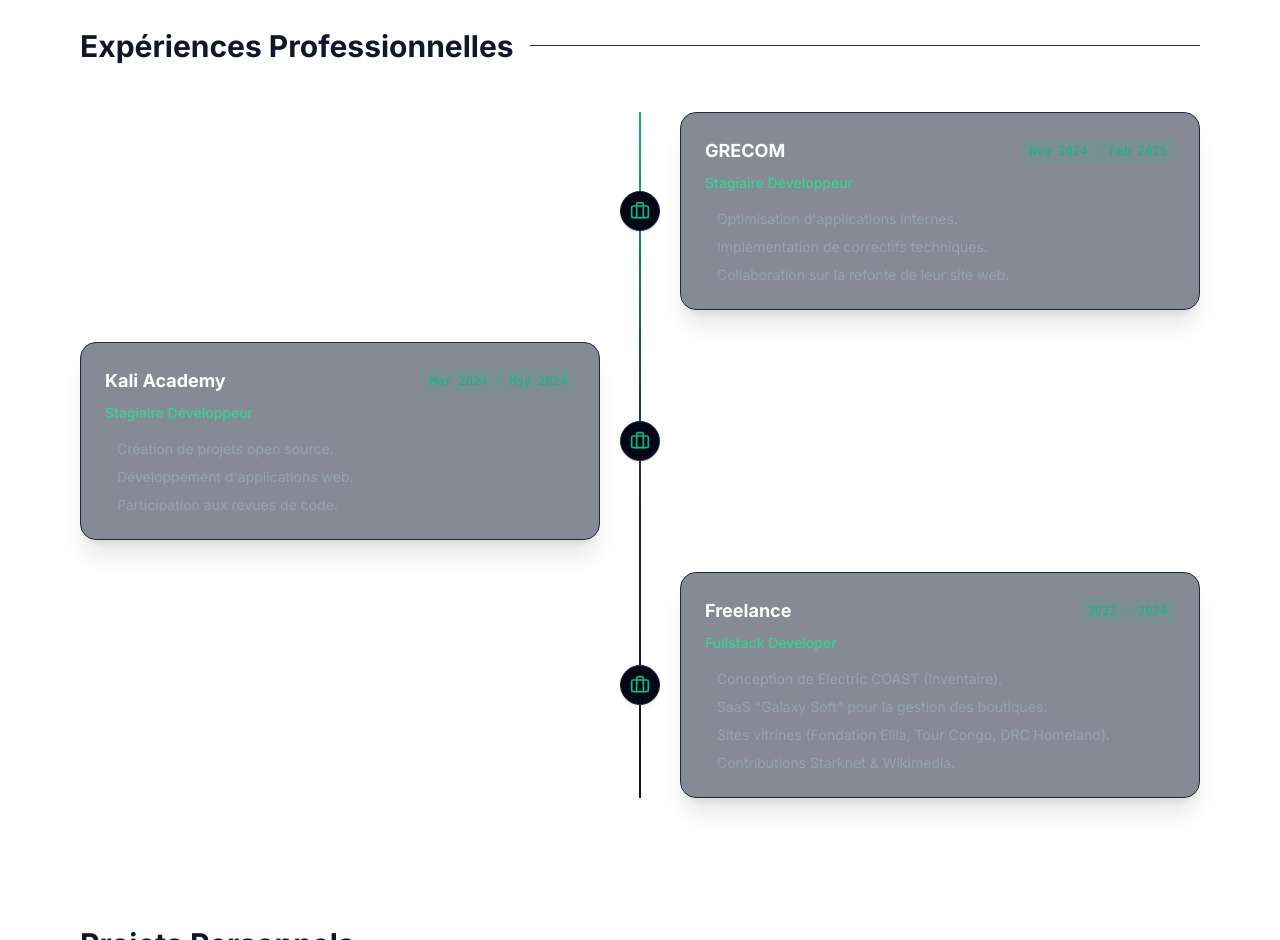
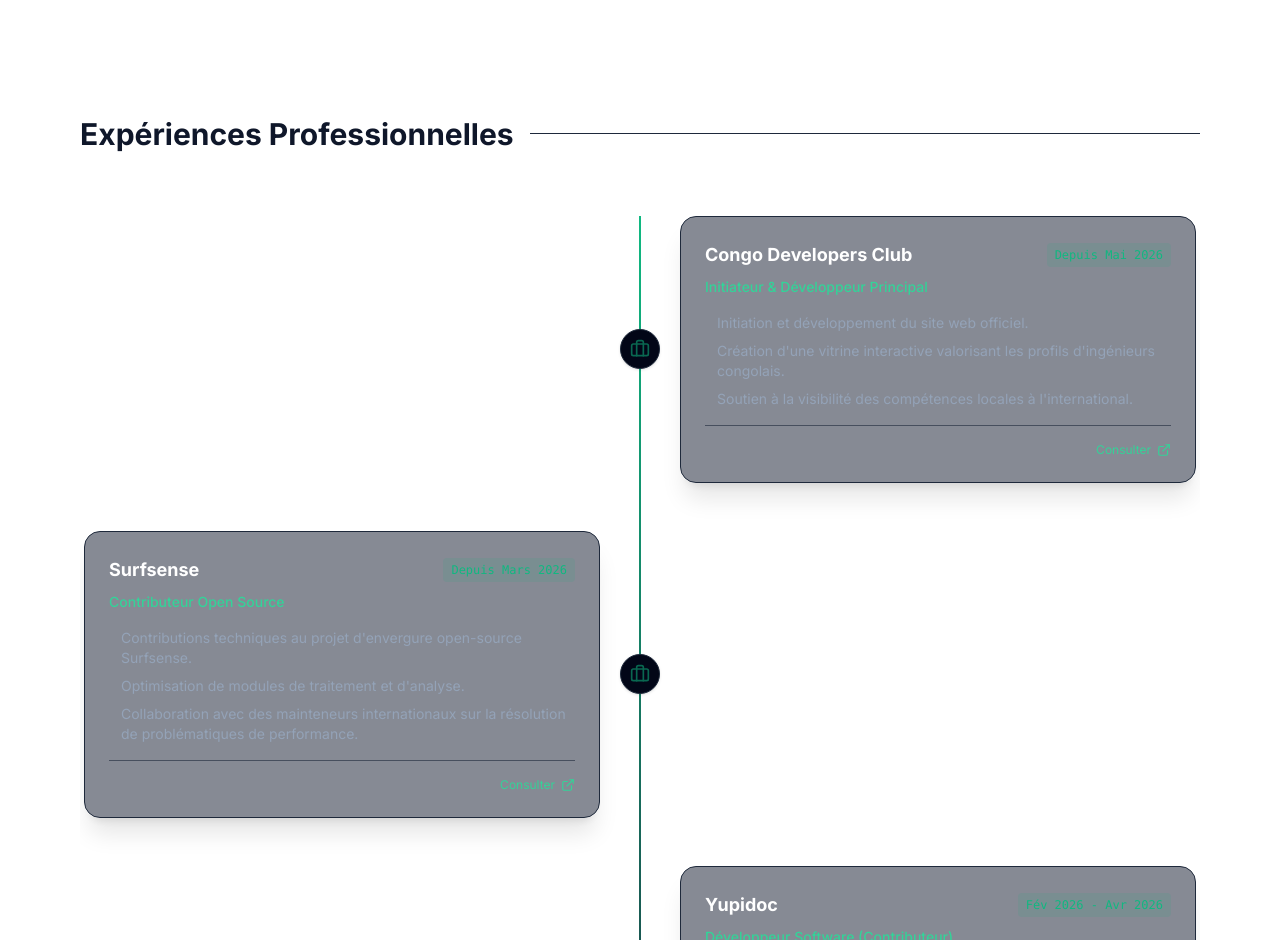
Before and after one commit to Tacite243/portfolio, a React (Vite) app: page / in a window 1280 px wide. Shown: the part 1860-2800 px from the top of the page. Built offline with nearby package versions, Linux system fonts and the light colour scheme.

Commit message:
fx(experience): update expérience section

```diff
--- a/App.tsx
+++ b/App.tsx
@@ -91,7 +91,7 @@
 
       <footer className="border-t border-slate-200 dark:border-slate-900 py-12 text-center text-slate-500 text-sm">
         <p>© {new Date().getFullYear()} Tacite Wakilongo. All rights reserved.</p>
-        <p className="mt-2 font-mono">Built with React, Tailwind & Gemini</p>
+        <p className="mt-2 font-mono">Built with React & Tailwind</p>
       </footer>
     </div>
   );
--- a/components/Experience.tsx
+++ b/components/Experience.tsx
@@ -1,94 +1,164 @@
-
-import React from 'react';
-import { Translation, Locale } from '../types';
-import { motion } from 'framer-motion';
-import { ExternalLink, Calendar, Briefcase } from 'lucide-react';
+import React, { useRef } from 'react';
+import { Locale } from '../types';
+import { motion, useMotionValue, useSpring, useTransform } from 'framer-motion';
+import { ExternalLink, Briefcase } from 'lucide-react';
 
 interface ExperienceProps {
   locale: Locale;
-  t: Translation;
+  t: any;
 }
 
-const Experience: React.FC<ExperienceProps> = ({ locale, t }) => {
-  const experiences = [
-    {
-      company: 'GRECOM',
-      role: locale === 'fr' ? 'Stagiaire Développeur' : 'Intern Developer',
-      period: 'Nov 2024 - Feb 2025',
-      description: locale === 'fr'
-        ? ['Optimisation d\'applications internes.', 'Implémentation de correctifs techniques.', 'Collaboration sur la refonte de leur site web.']
-        : ['Optimization of internal applications.', 'Implementation of technical fixes.', 'Collaboration on the redesign of their website.']
+const ExperienceCard: React.FC<{ exp: any; index: number; locale: Locale }> = ({ exp, index, locale }) => {
+  const cardRef = useRef<HTMLDivElement>(null);
+
+  const mouseX = useMotionValue(0);
+  const mouseY = useMotionValue(0);
+
+  const rotateXSpring = useSpring(useTransform(mouseY, [-0.5, 0.5], [15, -15]), { damping: 20, stiffness: 150 });
+  const rotateYSpring = useSpring(useTransform(mouseX, [-0.5, 0.5], [-15, 15]), { damping: 20, stiffness: 150 });
+  const scaleSpring = useSpring(1, { damping: 15, stiffness: 200 });
+
+  const handleMouseMove = (event: React.MouseEvent<HTMLDivElement>) => {
+    if (!cardRef.current) return;
+    const rect = cardRef.current.getBoundingClientRect();
+    const width = rect.width;
+    const height = rect.height;
+
+    const relativeX = (event.clientX - rect.left) / width - 0.5;
+    const relativeY = (event.clientY - rect.top) / height - 0.5;
+
+    mouseX.set(relativeX);
+    mouseY.set(relativeY);
+    scaleSpring.set(1.02);
+  };
+
+  const handleMouseLeave = () => {
+    mouseX.set(0);
+    mouseY.set(0);
+    scaleSpring.set(1);
+  };
+
+  const scrollVariants = {
+    hidden: {
+      opacity: 0,
+      y: 80,
+      rotateY: 360,
     },
-    {
-      company: 'Kali Academy',
-      role: locale === 'fr' ? 'Stagiaire Développeur' : 'Intern Developer',
-      period: 'Mar 2024 - May 2024',
-      description: locale === 'fr'
-        ? ['Création de projets open source.', 'Développement d\'applications web.', 'Participation aux revues de code.']
-        : ['Creation of open source projects.', 'Web application development.', 'Participation in code reviews.']
+    visible: {
+      opacity: 1,
+      y: 0,
+      rotateY: 0,
+      transition: {
+        type: 'spring',
+        stiffness: 45,
+        damping: 14,
+        mass: 1.1,
+        delay: index * 0.12,
       },
-    {
-      company: 'Freelance',
-      role: 'Fullstack Developer',
-      period: '2022 - 2024',
-      description: locale === 'fr'
-        ? [
-            'Conception de Electric COAST (Inventaire).',
-            'SaaS "Galaxy Soft" pour la gestion des boutiques.',
-            'Sites vitrines (Fondation Elila, Tour Congo, DRC Homeland).',
-            'Contributions Starknet & Wikimedia.'
-          ]
-        : [
-            'Design of Electric COAST (Inventory).',
-            'SaaS "Galaxy Soft" for store management.',
-            'Showcase sites (Fondation Elila, Tour Congo, DRC Homeland).',
-            'Starknet & Wikimedia contributions.'
-          ]
-    }
-  ];
+    },
+  };
 
   return (
-    <div className="space-y-12">
-      <div className="flex items-center space-x-4">
-        <h2 className="text-3xl font-bold">{t.experience.title}</h2>
-        <div className="h-[1px] flex-1 bg-slate-800" />
+    <div className="relative flex items-center justify-between md:justify-normal md:odd:flex-row-reverse group">
+      <div className="flex items-center justify-center w-10 h-10 rounded-full border border-slate-800 bg-slate-950 text-emerald-500 shadow shrink-0 md:order-1 md:group-odd:-translate-x-1/2 md:group-even:translate-x-1/2 z-10 transition-colors group-hover:border-emerald-500/40">
+        <Briefcase className="w-5 h-5 animate-pulse" />
       </div>
 
-      <div className="space-y-8 relative before:absolute before:inset-0 before:ml-5 before:-translate-x-px md:before:mx-auto md:before:translate-x-0 before:h-full before:w-0.5 before:bg-gradient-to-b before:from-emerald-500 before:via-slate-800 before:to-slate-900">
-        {experiences.map((exp, i) => (
       <motion.div
-            key={`${exp.company}-${i}`}
-            initial={{ opacity: 0, y: 20 }}
-            whileInView={{ opacity: 1, y: 0 }}
-            viewport={{ once: true }}
-            transition={{ delay: i * 0.1 }}
-            className="relative flex items-center justify-between md:justify-normal md:odd:flex-row-reverse group is-active"
+        initial="hidden"
+        whileInView="visible"
+        viewport={{ once: false, margin: '-80px' }}
+        variants={scrollVariants}
+        style={{ perspective: '1200px', transformStyle: 'preserve-3d' }}
+        className="w-[calc(100%-4rem)] md:w-[calc(50%-2.5rem)]"
       >
-            {/* Icon/Dot */}
-            <div className="flex items-center justify-center w-10 h-10 rounded-full border border-slate-800 bg-slate-950 text-emerald-500 shadow shrink-0 md:order-1 md:group-odd:-translate-x-1/2 md:group-even:translate-x-1/2 z-10">
-              <Briefcase className="w-5 h-5" />
-            </div>
-
-            {/* Content Card */}
-            <div className="w-[calc(100%-4rem)] md:w-[calc(50%-2.5rem)] p-6 rounded-2xl bg-slate-900/50 border border-slate-800 hover:border-emerald-500/20 transition-all shadow-xl">
-              <div className="flex items-center justify-between mb-2">
+        <motion.div
+          ref={cardRef}
+          onMouseMove={handleMouseMove}
+          onMouseLeave={handleMouseLeave}
+          style={{
+            rotateX: rotateXSpring,
+            rotateY: rotateYSpring,
+            scale: scaleSpring,
+            transformStyle: 'preserve-3d',
+            backfaceVisibility: 'hidden',
+          }}
+          className="p-6 rounded-2xl bg-slate-900/50 border border-slate-800 hover:border-emerald-500/30 transition-colors duration-300 shadow-xl backdrop-blur-sm cursor-pointer select-none"
+        >
+          <div className="flex flex-col sm:flex-row sm:items-center justify-between gap-2 mb-2" style={{ transform: 'translateZ(20px)' }}>
             <h3 className="font-bold text-lg text-white">{exp.company}</h3>
-                <span className="text-xs font-mono text-emerald-500 bg-emerald-500/10 px-2 py-1 rounded">
+            <span className="self-start sm:self-auto text-xs font-mono text-emerald-500 bg-emerald-500/10 px-2 py-1 rounded">
               {exp.period}
             </span>
           </div>
-              <div className="text-emerald-400 font-medium text-sm mb-4">{exp.role}</div>
-              <ul className="space-y-2">
-                {exp.description.map((item, j) => (
+
+          <div className="text-emerald-400 font-medium text-sm mb-4" style={{ transform: 'translateZ(15px)' }}>
+            {exp.role}
+          </div>
+
+          <ul className="space-y-2 mb-4" style={{ transform: 'translateZ(10px)' }}>
+            {exp.description.map((item: string, j: number) => (
               <li key={j} className="text-sm text-slate-400 flex items-start">
                 <span className="text-emerald-500 mr-2 mt-1.5 h-1 w-1 rounded-full shrink-0" />
                 {item}
               </li>
             ))}
           </ul>
+
+          {exp.link && (
+            <div className="pt-4 mt-2 border-t border-slate-800/60 flex justify-end" style={{ transform: 'translateZ(15px)' }}>
+              <a
+                href={exp.link}
+                target="_blank"
+                rel="noopener noreferrer"
+                className="inline-flex items-center space-x-1.5 text-xs text-emerald-400 hover:text-emerald-300 transition-colors"
+                onClick={(e) => e.stopPropagation()}
+              >
+                <span>{locale === 'fr' ? 'Consulter' : 'View'}</span>
+                <ExternalLink className="w-3.5 h-3.5" />
+              </a>
             </div>
+          )}
         </motion.div>
+      </motion.div>
+    </div>
+  );
+};
+
+const Experience: React.FC<ExperienceProps> = ({ locale, t }) => {
+  const experiences = t.experience.items || [];
+
+  return (
+    <div className="space-y-12 py-10 w-full overflow-hidden no-scrollbar relative">
+      <style>{`
+        .no-scrollbar::-webkit-scrollbar {
+          display: none;
+        }
+        .no-scrollbar {
+          -ms-overflow-style: none;
+          scrollbar-width: none;
+        }
+      `}</style>
+
+      <div className="flex items-center space-x-4">
+        <h2 className="text-3xl font-bold">{t.experience.title}</h2>
+        <div className="h-[1px] flex-1 bg-slate-800" />
+      </div>
+
+      <div className="w-full px-1 overflow-x-clip py-4">
+        <div
+          style={{ perspective: '1200px' }}
+          className="space-y-12 relative before:absolute before:inset-0 before:ml-5 before:-translate-x-px md:before:mx-auto md:before:translate-x-0 before:h-full before:w-0.5 before:bg-gradient-to-b before:from-emerald-500 before:via-slate-800 before:to-slate-900"
+        >
+          {experiences.map((exp: any, i: number) => (
+            <ExperienceCard
+              key={`${exp.company}-${i}`}
+              exp={exp}
+              index={i}
+              locale={locale}
+            />
           ))}
+        </div>
       </div>
     </div>
   );
--- a/i18n/translations.ts
+++ b/i18n/translations.ts
@@ -1,7 +1,6 @@
-
 import { Translation } from '../types';
 
-export const translations: Record<'fr' | 'en', Translation> = {
+export const translations: Record<'fr' | 'en', any> = {
   fr: {
     nav: {
       about: "À propos",
@@ -38,6 +37,86 @@
     experience: {
       title: "Expériences Professionnelles",
       present: "Aujourd'hui",
+      items: [
+        {
+          company: 'Congo Developers Club',
+          role: 'Initiateur & Développeur Principal',
+          period: 'Depuis Mai 2026',
+          description: [
+            "Initiation et développement du site web officiel.",
+            "Création d'une vitrine interactive valorisant les profils d'ingénieurs congolais.",
+            "Soutien à la visibilité des compétences locales à l'international."
+          ],
+          link: 'https://github.com/Congo-Developers-Club'
+        },
+        {
+          company: 'Surfsense',
+          role: 'Contributeur Open Source',
+          period: 'Depuis Mars 2026',
+          description: [
+            "Contributions techniques au projet d'envergure open-source Surfsense.",
+            "Optimisation de modules de traitement et d'analyse.",
+            "Collaboration avec des mainteneurs internationaux sur la résolution de problématiques de performance."
+          ],
+          link: 'https://github.com/surfsense/surfsense'
+        },
+        {
+          company: 'Yupidoc',
+          role: 'Développeur Software (Contributeur)',
+          period: 'Fév 2026 - Avr 2026',
+          description: [
+            "Contributions au développement de la plateforme de documentation collaborative Yupidoc.",
+            "Optimisation des interfaces utilisateur et des performances de navigation.",
+            "Intégration de fonctionnalités interactives pour améliorer l'expérience utilisateur."
+          ],
+          link: 'https://yupidoc.com/'
+        },
+        {
+          company: 'Marias Saas',
+          role: 'Créateur & Développeur Lead (Projet Personnel)',
+          period: 'Depuis Janvier 2026',
+          description: [
+            "Conception et développement d'un logiciel SaaS open-source de gestion d'officines pharmaceutiques.",
+            "Amélioration des modules de gestion de stocks et d'analyse des ventes.",
+            "Mise en place d'une architecture modulaire et sécurisée pour faciliter le déploiement."
+          ],
+          link: 'https://github.com/Tacite243/MariaSaas'
+        },
+        {
+          company: 'GRECOM',
+          role: 'Stagiaire Développeur',
+          period: 'Nov 2024 - Fév 2025',
+          description: [
+            "Optimisation d'applications internes.",
+            "Implémentation de correctifs techniques.",
+            "Collaboration sur la refonte de leur site web."
+          ],
+          link: null
+        },
+        {
+          company: 'Kali Academy',
+          role: 'Stagiaire Développeur',
+          period: 'Avr 2024 - Juin 2024',
+          description: [
+            "Création et maintenance de projets d'intérêt communautaire.",
+            "Développement continu d'applications web dynamiques.",
+            "Participation rigoureuse aux processus de revue de code."
+          ],
+          link: null
+        },
+        {
+          company: 'Freelance',
+          role: 'Développeur Fullstack',
+          period: '2022 - 2024',
+          description: [
+            "Conception de l'application d'inventaire Electric COAST.",
+            "Création de la suite logicielle Galaxy Soft (gestion de points de vente).",
+            "Développement de sites vitrines (Fondation Elila, Tour Congo, DRC Homeland).",
+            "Contributions techniques aux écosystèmes Starknet & Wikimedia."
+          ],
+          link: null
+        }
+      ]
     },
     education: {
       title: "Formation",
@@ -86,6 +165,86 @@
     experience: {
       title: "Work Experience",
       present: "Present",
+      items: [
+        {
+          company: 'Congo Developers Club',
+          role: 'Initiator & Lead Developer',
+          period: 'Since May 2026',
+          description: [
+            "Initiation and core development of the official website.",
+            "Creation of an interactive showcase highlighting top Congolese developers.",
+            "Promoting international visibility for local technical skills."
+          ],
+          link: 'https://github.com/Congo-Developers-Club'
+        },
+        {
+          company: 'Surfsense',
+          role: 'Open Source Contributor',
+          period: 'Since March 2026',
+          description: [
+            "Technical contributions to the large-scale open-source project Surfsense.",
+            "Optimization of data processing and analysis modules.",
+            "Collaborating with global maintainers on key performance resolutions."
+          ],
+          link: 'https://github.com/surfsense/surfsense'
+        },
+        {
+          company: 'Yupidoc',
+          role: 'Software Developer (Contributor)',
+          period: 'Feb 2026 - Apr 2026',
+          description: [
+            "Contributions to the development of the collaborative documentation platform Yupidoc.",
+            "Optimizing user interfaces and performance for navigation.",
+            "Integrating interactive features to improve user engagement."
+          ],
+          link: 'https://yupidoc.com/'
+        },
+        {
+          company: 'Marias Saas',
+          role: 'Creator & Lead Developer (Personal Project)',
+          period: 'Since January 2026',
+          description: [
+            "Design and development of this open-source SaaS software for pharmacy management.",
+            "Improved inventory tracking and sales reporting analytics.",
+            "Built a modular and secure architecture for seamless deployment."
+          ],
+          link: 'https://github.com/Tacite243/MariaSaas'
+        },
+        {
+          company: 'GRECOM',
+          role: 'Intern Developer',
+          period: 'Nov 2024 - Feb 2025',
+          description: [
+            "Optimization of internal applications.",
+            "Implementation of technical fixes.",
+            "Collaboration on the redesign of their website."
+          ],
+          link: null
+        },
+        {
+          company: 'Kali Academy',
+          role: 'Intern Developer',
+          period: 'Apr 2024 - Jun 2024',
+          description: [
+            "Creation of community-oriented open source projects.",
+            "Development of dynamic responsive web applications.",
+            "Participation in team-wide code review procedures."
+          ],
+          link: null
+        },
+        {
+          company: 'Freelance',
+          role: 'Fullstack Developer',
+          period: '2022 - 2024',
+          description: [
+            "Design of Electric COAST (Inventory application).",
+            "Development of Galaxy Soft SaaS for store management.",
+            "Created showcase websites (Fondation Elila, Tour Congo, DRC Homeland).",
+            "Starknet & Wikimedia technical contributions."
+          ],
+          link: null
+        }
+      ]
     },
     education: {
       title: "Education",
```
Also changed, not shown: 1 other file (tests, documents, lock files or other folders). Lines whose indentation alone changed are shown as unchanged.
